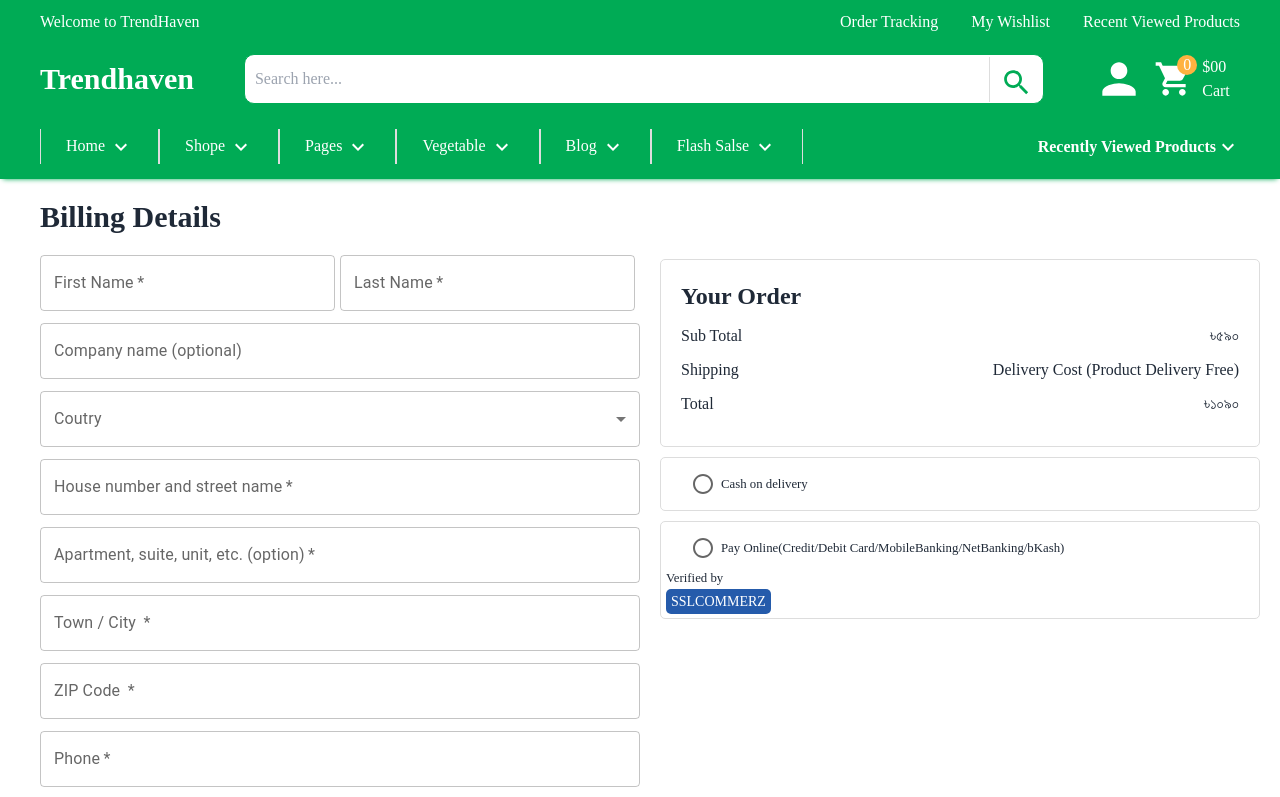
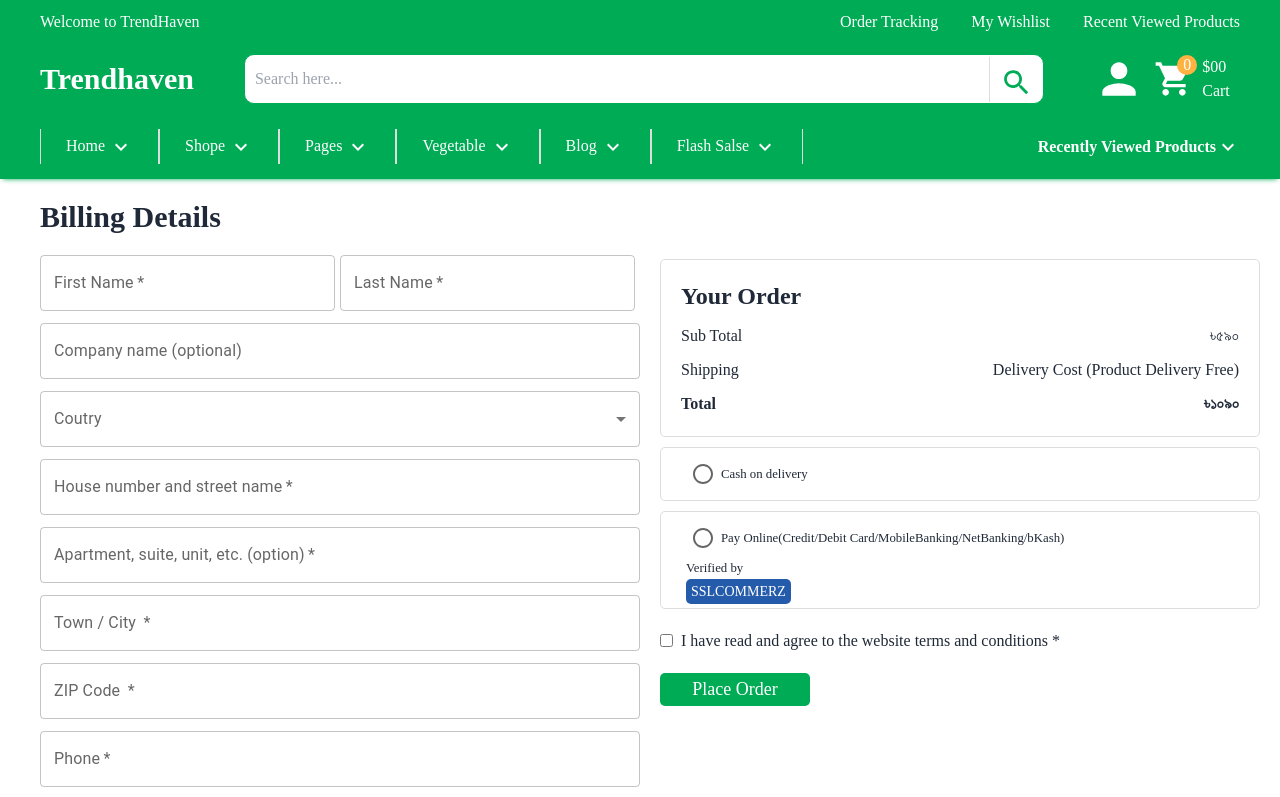
Before and after one commit to Ibrahim-Sikder/trandhaven, a React (Vite) app: page /checkout in a window 1280 px wide. Shown: the top 797 px of the page. Built offline with nearby package versions, Linux system fonts and the light colour scheme.

Commit message:
checkout-page-added

```diff
--- a/src/index.css
+++ b/src/index.css
@@ -88,6 +88,15 @@ body {
 	border-radius: 100%;
 }
 
+.shopBtn {
+	background: #00ab55;
+	width: 100px;
+	height: 33px;
+	border-radius: 5px;
+	font-size: 18px;
+	color: #fff;
+}
+
 @media only screen and (max-width: 1024px) {
 	.wrapContainer {
 		width: 100%;
--- a/src/pages/Checkout/Checkout.css
+++ b/src/pages/Checkout/Checkout.css
@@ -41,3 +41,7 @@
 	border-radius: 5px;
 	font-size: 14px;
 }
+.placeOrderBtn {
+	width: 150px;
+	margin-top: 20px;
+}
--- a/src/pages/Checkout/Checkout.jsx
+++ b/src/pages/Checkout/Checkout.jsx
@@ -1,3 +1,4 @@
+/* eslint-disable no-mixed-spaces-and-tabs */
 import './Checkout.css'
 import TextField from '@mui/material/TextField'
 import Checkbox from '@mui/material/Checkbox'
@@ -97,8 +98,8 @@ const Checkout = () => {
 							<span>Delivery Cost (Product Delivery Free)</span>
 						</div>
 						<div className="flex items-center justify-between ">
-							<span>Total </span>
-							<span>৳১০৯০</span>
+							<b>Total </b>
+							<b>৳১০৯০</b>
 						</div>
 					</div>
 					<div className="delivery">
@@ -107,15 +108,23 @@ const Checkout = () => {
                             <FormControlLabel value="start" control={<Radio />}labelPlacement="start" />
                             <small className='ml-2'>Cash on delivery</small>
                             </div>
-                            {/* <span>Pay with cash upon delivery.</span> */}
 						</div>
                         <div className="cashOnDelivery">
-							<div className="flex items-center">
+							<div className="">
                             <FormControlLabel value="start" control={<Radio />}labelPlacement="start" />
                             <small className='ml-2'>Pay Online(Credit/Debit Card/MobileBanking/NetBanking/bKash)</small>
                             </div>
-                            <small className='block'>Verified by </small>
+                          <div className="ml-5">
+						  <small className='block'>Verified by </small>
                             <span className='sslComerz'>SSLCOMMERZ</span>
+						  </div>
+						</div>
+						<div className="ml-5 mt-5 ">
+						<div className="flex items-center">
+						<input type="checkbox" />
+						<span className='ml-2 '> I have read and agree to the website terms and conditions *</span>
+						</div>
+						<button className='shopBtn placeOrderBtn'>Place Order </button>
 						</div>
 					</div>
 				</div>
--- a/src/pages/Home/Shop/Shop.css
+++ b/src/pages/Home/Shop/Shop.css
@@ -94,14 +94,7 @@
 .rightSideContent {
 	width: 550px;
 }
-.shopBtn {
-	background: #00ab55;
-	width: 100px;
-	height: 33px;
-	border-radius: 5px;
-	font-size: 18px;
-	color: #fff;
-}
+
 .shopTitle {
 	position: relative;
 	width: 100%;
```
